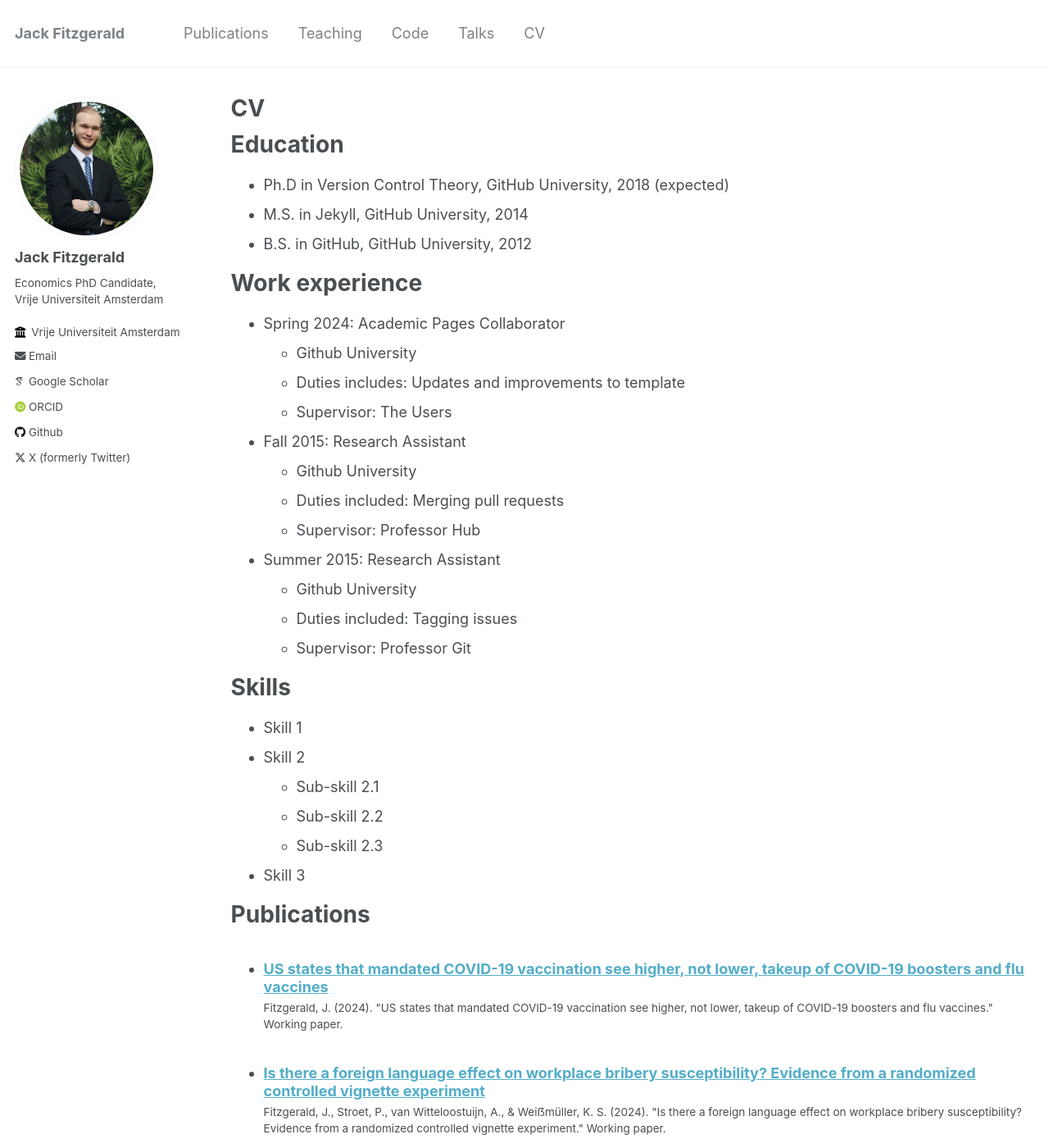
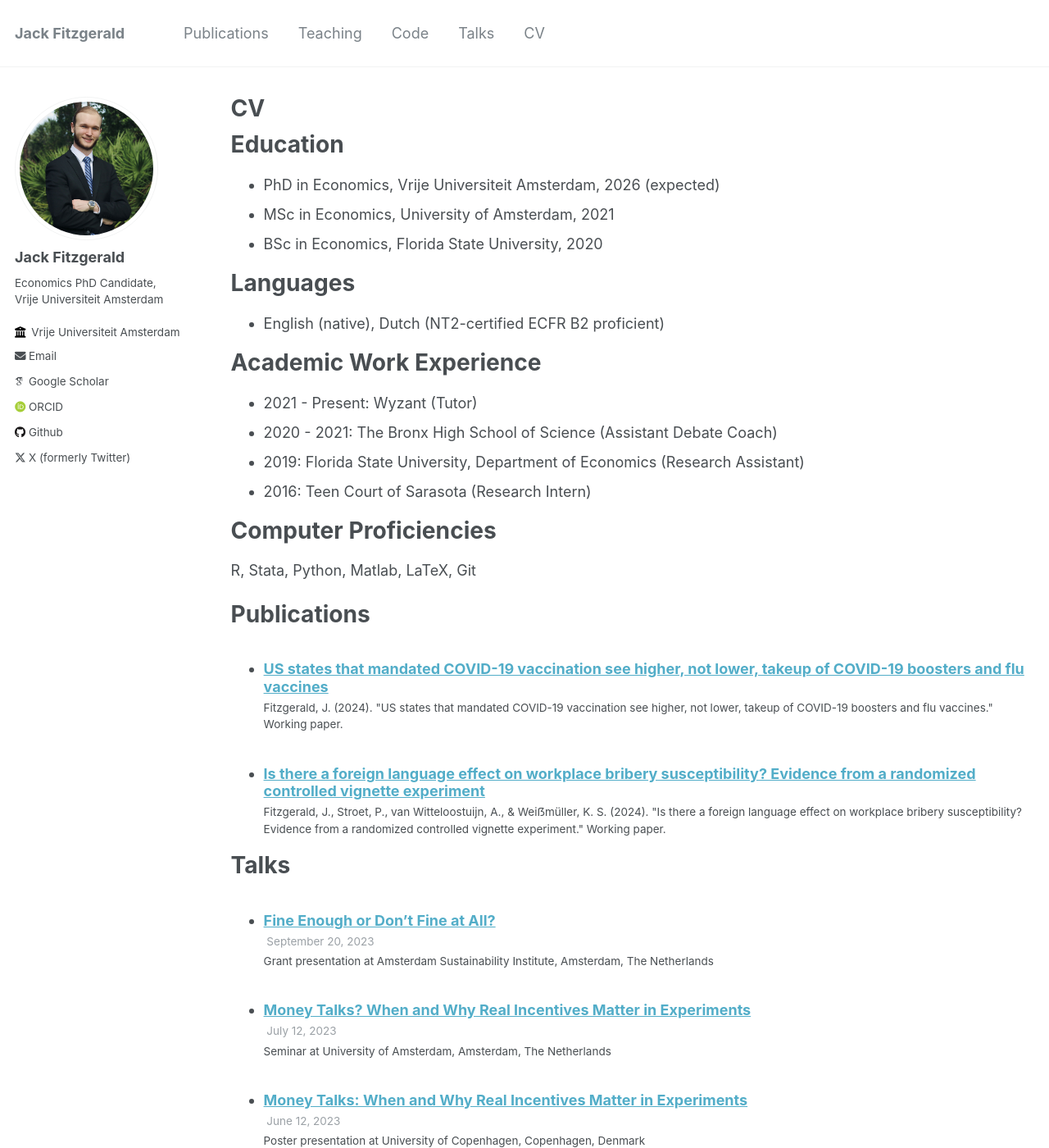
Before and after one commit to jack-fitzgerald/jack-fitzgerald.github.io, a Jekyll site: the page built from _pages/cv.md, in a window 1280 px wide and 1400 px high. Shown: the whole window at 82% size. Built offline with Jekyll 4.4.1, drawn with Linux system fonts in a browser that asks for light colours; some web fonts are replaced; some of the changed text lies outside the part shown.

Commit message:
Update cv.md

```diff
--- a/_pages/cv.md
+++ b/_pages/cv.md
@@ -11,35 +11,24 @@ redirect_from:
 
 Education
 ======
-* Ph.D in Version Control Theory, GitHub University, 2018 (expected)
-* M.S. in Jekyll, GitHub University, 2014
-* B.S. in GitHub, GitHub University, 2012
+* PhD in Economics, Vrije Universiteit Amsterdam, 2026 (expected)
+* MSc in Economics, University of Amsterdam, 2021
+* BSc in Economics, Florida State University, 2020
 
-Work experience
+Languages
 ======
-* Spring 2024: Academic Pages Collaborator
-  * Github University
-  * Duties includes: Updates and improvements to template
-  * Supervisor: The Users
+* English (native), Dutch (NT2-certified ECFR B2 proficient)
 
-* Fall 2015: Research Assistant
-  * Github University
-  * Duties included: Merging pull requests
-  * Supervisor: Professor Hub
+Academic Work Experience
+======
+* 2021 - Present: Wyzant (Tutor)
+* 2020 - 2021: The Bronx High School of Science (Assistant Debate Coach)
+* 2019: Florida State University, Department of Economics (Research Assistant)
+* 2016: Teen Court of Sarasota (Research Intern)
 
-* Summer 2015: Research Assistant
-  * Github University
-  * Duties included: Tagging issues
-  * Supervisor: Professor Git
-
-Skills
+Computer Proficiencies
 ======
-* Skill 1
-* Skill 2
-  * Sub-skill 2.1
-  * Sub-skill 2.2
-  * Sub-skill 2.3
-* Skill 3
+R, Stata, Python, Matlab, LaTeX, Git
 
 Publications
 ======
@@ -59,6 +48,12 @@ Teaching
     {% include archive-single-cv.html %}
   {% endfor %}</ul>
 
-Service and leadership
+Service and Affiliations
 ======
-* Currently signed in to 43 different slack teams
+* Reviewer Activity:
+  * Journal of International Business Studies; Humanities and Social Sciences Communications
+* 2024 - Present: Meta-Analysis in Economics Research Network (MAER-Net; Member)
+* 2023 - Present: Behavioral Social Sciences (BSS) Research Seminar (Organizer)
+* 2023 - Present: Social Science Prediction Platform (SSPP; Superforecaster Panel)
+* 2022 - Present: Amsterdam Behavioral Economics and Law Lab (ABEL; Member)
+* 2022 - Present: Amsterdam Sustainability Institute (ASI; Behavior and Governance Cluster)
```
